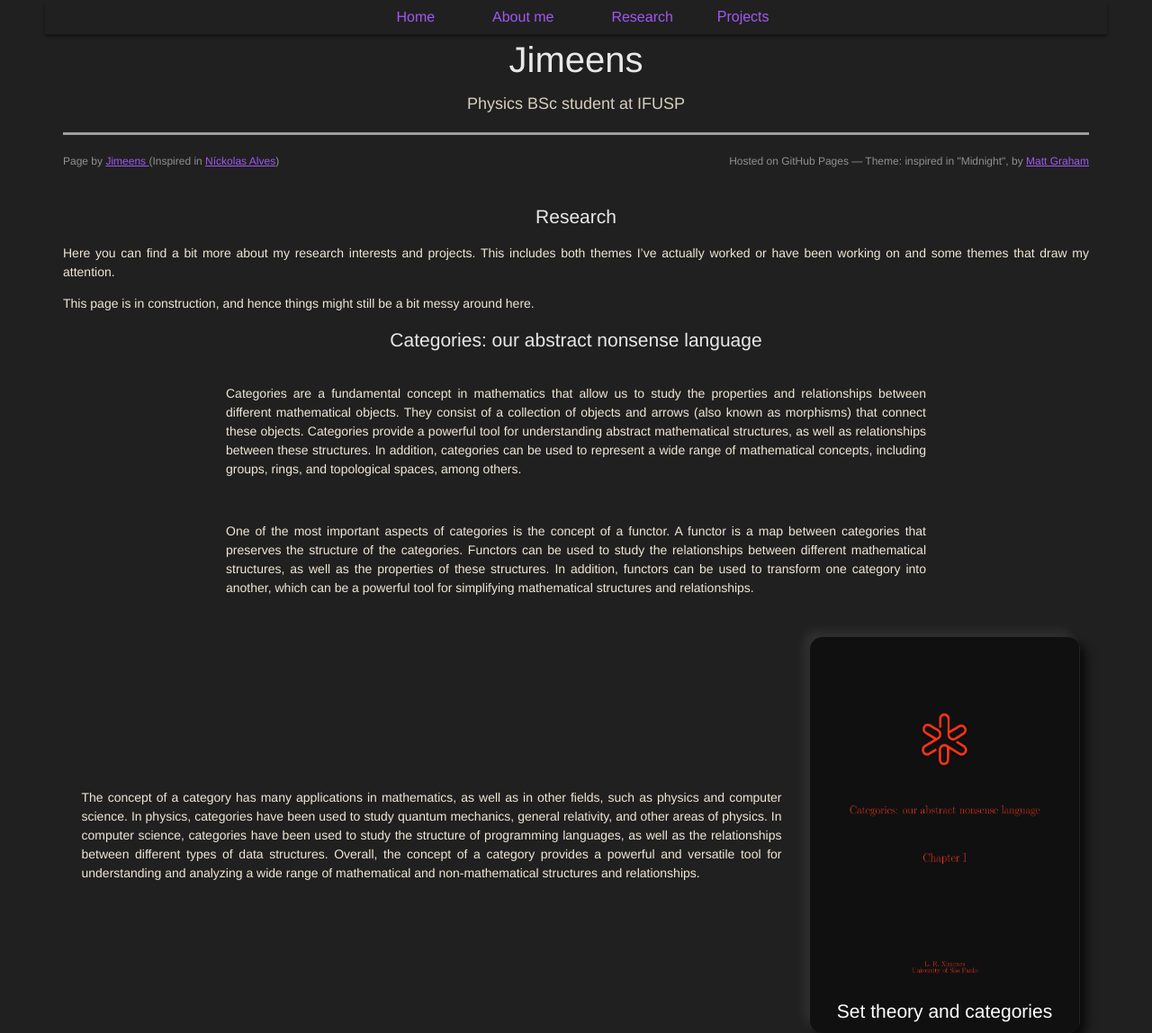
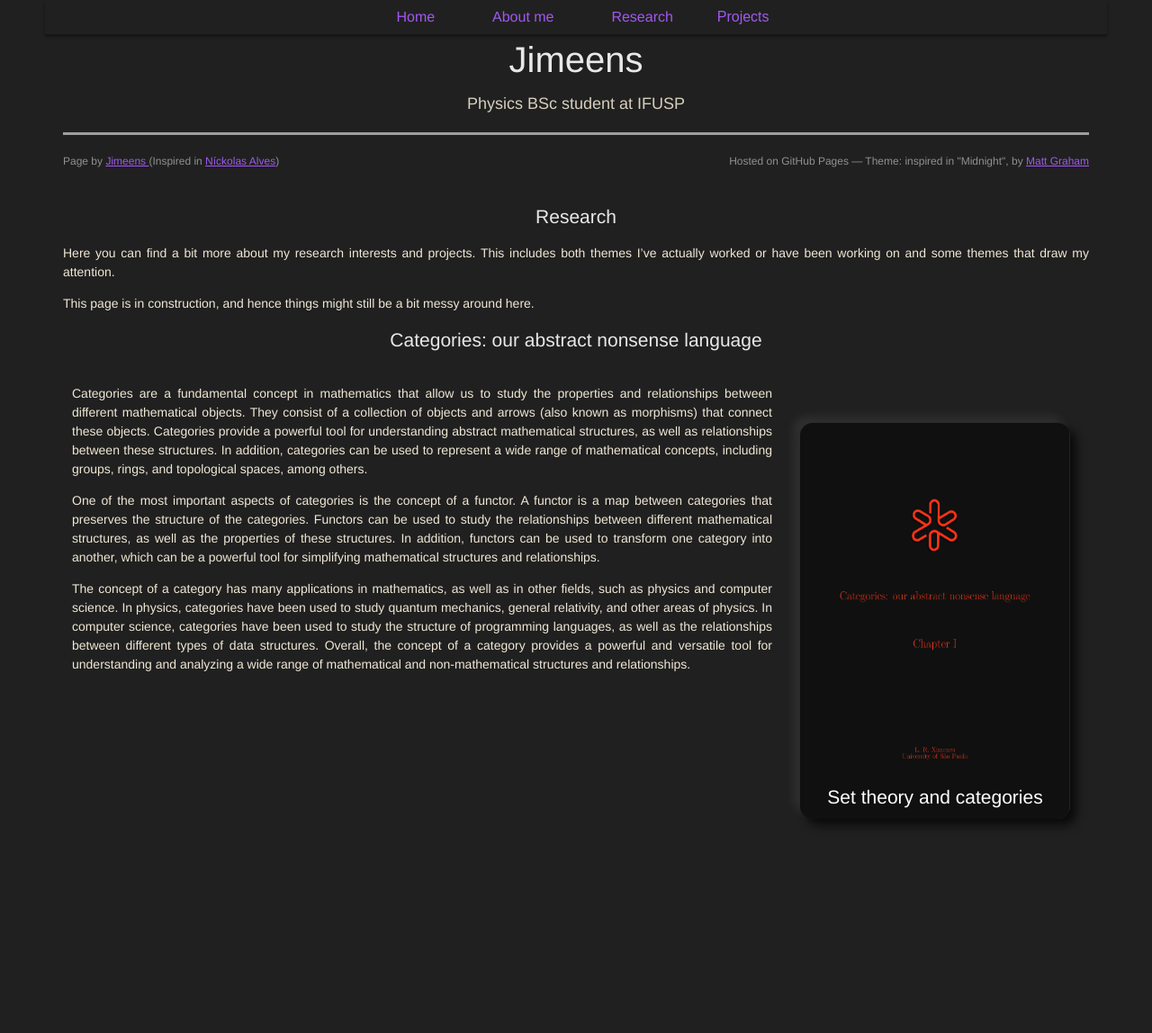
Before and after one commit to Jimeens/jimeens.github.io, a Jekyll site: the page built from research/index.md, in a window 1280 px wide and 1148 px high. Shown: the whole window at 90% size. Built offline with Jekyll 4.4.1, drawn with Linux system fonts in a browser that asks for light colours; some web fonts are replaced; our own code applies the rules of GitHub Pages for plain Markdown files; grey boxes are pictures that could not be loaded.

Commit message:
Update index.md

```diff
--- a/research/index.md
+++ b/research/index.md
@@ -10,17 +10,13 @@ This page is in construction, and hence things might still be a bit messy around
 
 # Categories: our abstract nonsense language
 
+<div class="coluna">
+	<p>Categories are a fundamental concept in mathematics that allow us to study the properties and relationships between different mathematical objects. They consist of a collection of objects and arrows (also known as morphisms) that connect these objects. Categories provide a powerful tool for understanding abstract mathematical structures, as well as relationships between these structures. In addition, categories can be used to represent a wide range of mathematical concepts, including groups, rings, and topological spaces, among others.</p>
+	<p>One of the most important aspects of categories is the concept of a functor. A functor is a map between categories that preserves the structure of the categories. Functors can be used to study the relationships between different mathematical structures, as well as the properties of these structures. In addition, functors can be used to transform one category into another, which can be a powerful tool for simplifying mathematical structures and relationships.</p>
+	<p>The concept of a category has many applications in mathematics, as well as in other fields, such as physics and computer science. In physics, categories have been used to study quantum mechanics, general relativity, and other areas of physics. In computer science, categories have been used to study the structure of programming languages, as well as the relationships between different types of data structures. Overall, the concept of a category provides a powerful and versatile tool for understanding and analyzing a wide range of mathematical and non-mathematical structures and relationships.</p>
+</div>
+
 <div class="container">
-	<div class="coluna">
-		<p>Categories are a fundamental concept in mathematics that allow us to study the properties and relationships between different mathematical objects. They consist of a collection of objects and arrows (also known as morphisms) that connect these objects. Categories provide a powerful tool for understanding abstract mathematical structures, as well as relationships between these structures. In addition, categories can be used to represent a wide range of mathematical concepts, including groups, rings, and topological spaces, among others.</p>
-	</div>
-	<div class="coluna">
-		<p>One of the most important aspects of categories is the concept of a functor. A functor is a map between categories that preserves the structure of the categories. Functors can be used to study the relationships between different mathematical structures, as well as the properties of these structures. In addition, functors can be used to transform one category into another, which can be a powerful tool for simplifying mathematical structures and relationships.</p>
-	</div>
-	<div class="coluna">
-		<p>The concept of a category has many applications in mathematics, as well as in other fields, such as physics and computer science. In physics, categories have been used to study quantum mechanics, general relativity, and other areas of physics. In computer science, categories have been used to study the structure of programming languages, as well as the relationships between different types of data structures. Overall, the concept of a category provides a powerful and versatile tool for understanding and analyzing a wide range of mathematical and non-mathematical structures and relationships.</p>
-	</div>
-
 	<div class="box">
 		<div class="cta">
 			<img src="https://raw.githubusercontent.com/Jimeens/jimeens.github.io/main/images/CoverPage%20-%20Chapter%20I.png" alt="">
```
